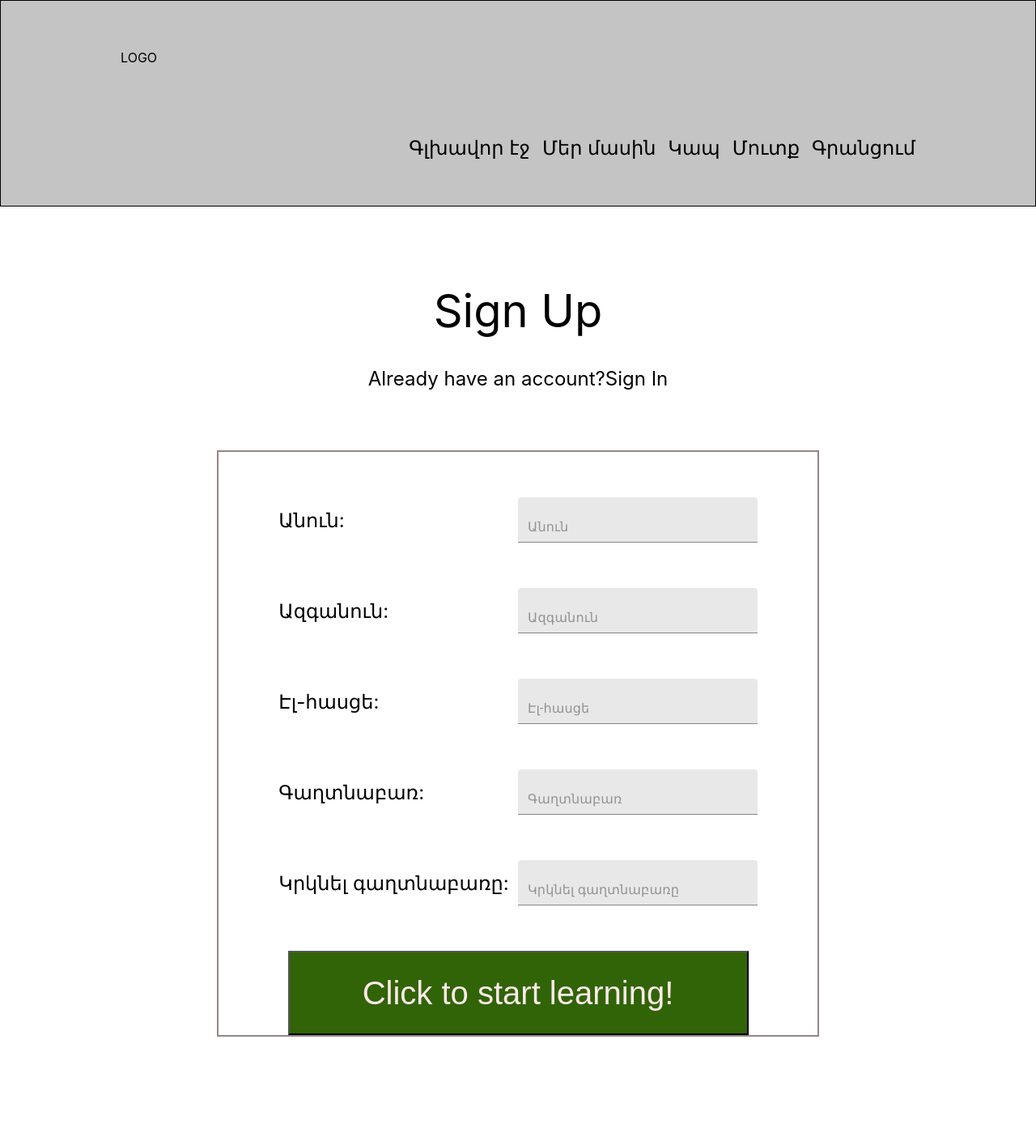
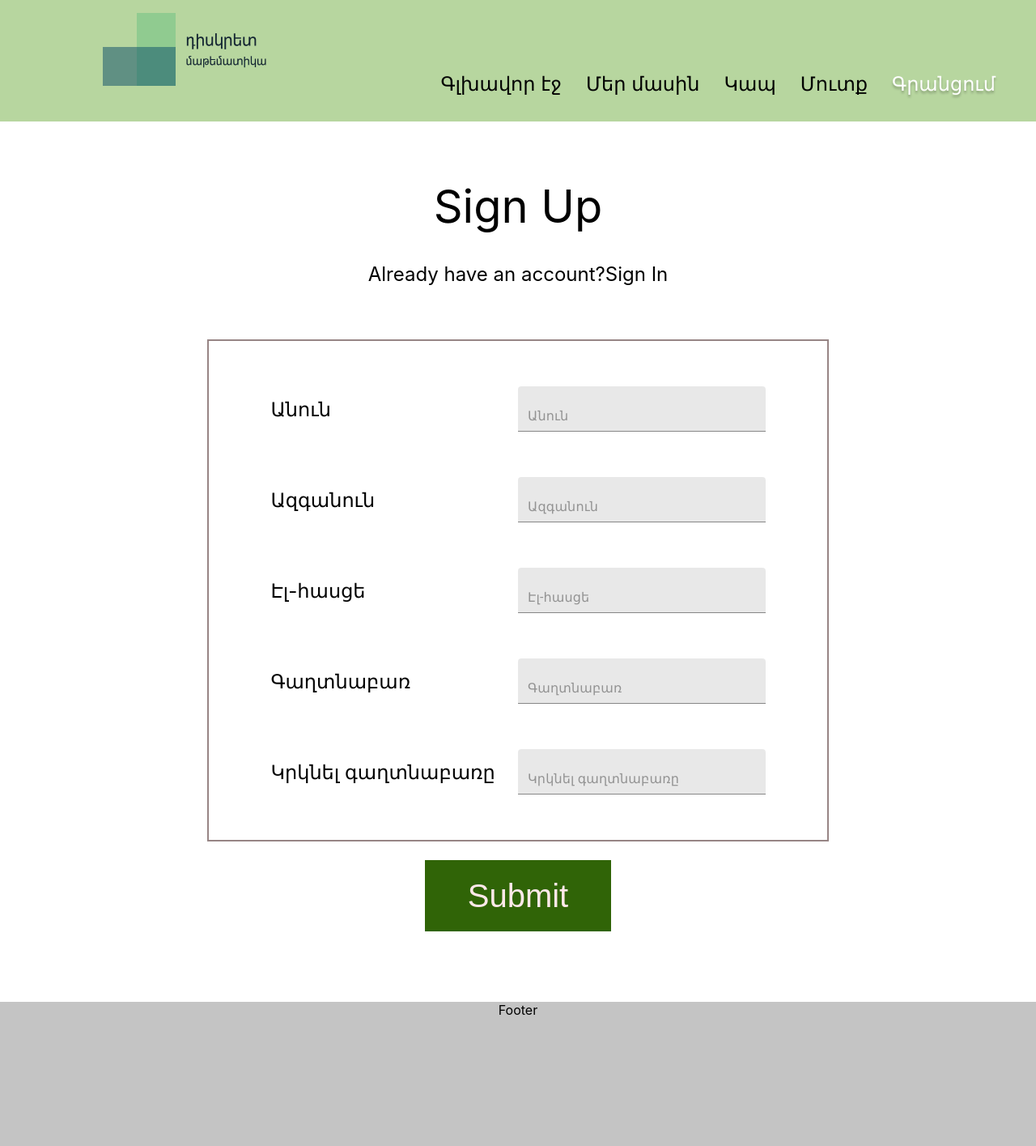
Before and after one commit to NatNatali/discrete-client, a React (Create React App) app: page /sign-up in a window 1280 px wide. Shown: the top 1415 px of the page at 81% size. Built offline with nearby package versions, Linux system fonts and the light colour scheme.

Commit message:
fix(Header): Change the color, add logo and styles for selected item

```diff
--- a/src/Shared/Button/index.js
+++ b/src/Shared/Button/index.js
@@ -3,7 +3,7 @@ import './index.scss'
 
 const Button = () => {
     return <div className='button-container'>
-            <button>Click to start learning!</button>
+            <button type='submit' name='submit'>Submit</button>
         </div>
 }
 
--- a/src/Shared/Button/index.scss
+++ b/src/Shared/Button/index.scss
@@ -1,10 +1,11 @@
 button {
-  width: 569px;
-  height: 104px;
+  width: 30%;
+  height: 88px;
   background-color: #306407;
+  color: #FFE9E9;
   font-size: 40px;
-  line-height: 47px;
-  color: #FFE9E9;
+  border: none;
+  outline: none;
   &:hover {
     background: #40840B;
   }
@@ -19,4 +20,5 @@ button {
 .button-container {
   display: flex;
   justify-content: center;
+  padding: 3% 0;
 }
--- a/src/components/Container/index.js
+++ b/src/components/Container/index.js
@@ -2,11 +2,7 @@ import React from 'react';
 import './index.scss';
 
 const Container = ({ children }) => {
-  return <div className='main'>
-    <div className='container'>
-      {children}
-    </div>
-  </div>
+  return <div className='main'>{children}</div>
 }
 
 export default Container;
--- a/src/components/Container/index.scss
+++ b/src/components/Container/index.scss
@@ -1,10 +1,6 @@
-$h-height: 83px;
-$f-height: 50px;
+$h-height: 150px;
+$f-height: 255px;
 $full-height: 100vh;
-
-.container {
-  padding: 24px;
-}
 
 .main {
   min-height: calc(#{$full-height} - #{$f-height} - #{$h-height});
--- a/src/components/Footer/index.scss
+++ b/src/components/Footer/index.scss
@@ -1,7 +1,6 @@
 .f-footer {
   width: 100%;
   height: 255px;
-  border: 1px solid;
   box-sizing: border-box;
   text-align: center;
   background-color: #C4C4C4;
--- a/src/components/Header/index.js
+++ b/src/components/Header/index.js
@@ -1,33 +1,42 @@
 import React from 'react';
-import { Link } from "react-router-dom";
+import {Link, useLocation} from "react-router-dom";
+import mainLogo from  '../../images/logo_transparent.png'
 import './index.scss';
 
 const Header = () => {
+
+    let location = useLocation();
+
     const menu_item = [
         {
             name: 'Գլխավոր էջ',
-            link: '/'
+            link: '/',
+            className: 'menu-item menu-item--color'
         },{
             name: 'Մեր մասին',
-            link: '/about'
+            link: '/about',
+            className: 'menu-item menu-item--color'
         },{
             name: 'Կապ',
-            link: '/contact'
+            link: '/contact',
+            className: 'menu-item menu-item-color'
         },{
             name: 'Մուտք',
-            link: '/sign-in'
+            link: '/sign-in',
+            className: 'menu-item menu-item-color'
         },{
             name: 'Գրանցում',
-            link: '/sign-up'
+            link: '/sign-up',
+            className: 'menu-item menu-item-color'
         },
     ];
 
     return ( <div className='h-header'>
-            <div className='h-logo'>LOGO</div>
+            <div className='h-logo'><img src={mainLogo} alt=""/></div>
             <div className='h-items-container'>
             {
                 menu_item.map((item, index) => {
-                    return <div className='menu-item' key={index}><Link to={item.link}>{item.name}</Link></div>
+                    return <div className={ location.pathname === item.link ? item.className : 'menu-item'} key={index}><Link to={item.link}>{item.name}</Link></div>
                 })
             }
             </div>
--- a/src/components/Header/index.scss
+++ b/src/components/Header/index.scss
@@ -1,49 +1,51 @@
-//.menu {
-//  display: flex;
-//  justify-content: space-between;
-//  border: 1px solid;
-//  .menu-items-container {
-//    display: flex;
-//    justify-content: space-between;
-//    padding: 30px;
-//    .menu-item {
-//      margin-right: 15px;
-//    }
-//  }
-//  .menu-logo {
-//    padding: 30px;
-//  }
-//}
-//
-//@media screen and (max-width:650px) {
-//  .menu {
-//    display: none !important;
-//  }
-//}
-//
-
 .h-header {
     width: 100%;
-    height: 255px;
-    border: 1px solid;
+    height: 150px;
     box-sizing: border-box;
-    background-color: #C4C4C4;
+    background-color: #B7D69F;;
     display: flex;
-    justify-content: space-around;
+    flex-flow: column nowrap;
+    justify-content: space-between;
 }
 
 .h-items-container {
   display: flex;
-  margin-top: 168px;
-  .menu-item a{
-    margin-left: 15px;
-    color: black;
-    text-decoration: none;
-    font-size: 24px;
-    line-height: 28px;
+  justify-content: flex-end;
+  .menu-item {
+    height: 60px;
+    &:last-child {
+      a{
+        margin-right: 50px;
+      }
+    }
+    a{
+      margin-right: 15px;
+      margin-left: 15px;
+      color: black;
+      text-decoration: none;
+      font-size: 24px;
+      line-height: 28px;
+
+    }
+  }
+}
+
+.menu-item-color {
+  a {
+    color: white !important;
+    text-shadow: 0px 3px 3px rgba(0, 0, 0, 0.25);
   }
 }
 
 .h-logo {
-  margin-top: 60px;
+  display: flex;
+  justify-content: flex-start;
+  margin-left: 100px;
+  font-size: 24px;
+  img {
+    width: 300px;
+    height: 300px;
+    position: absolute;
+    top: -89px;
+  }
 }
--- a/src/components/SignUp/index.js
+++ b/src/components/SignUp/index.js
@@ -16,7 +16,13 @@ const SignUp = () => {
 
     let location = useLocation();
     const inSignUp = location.pathname === '/sign-up'
+    const pattern = new RegExp('^(?=.{8,}$)(?=.*[a-z])(?=.*[A-Z])(?=.*[0-9])(?=.*\\W).*$')
 
+    const validatePassword = value => {
+        if (value.length) {
+            return pattern.test(value);
+        }
+    }
 
     const form_item = inSignUp ? [
         {
@@ -50,10 +56,7 @@ const SignUp = () => {
             type: 'password',
             register: register({
                 required: "Լրացրեք գաղտնաբառ",
-                minLength: {
-                    value: 8,
-                    message: "Գաղտնաբառը պետք է ունենա 8 նիշ"
-                }
+                validate: value => validatePassword(value) || 'password should contain ... and must be min 8 char'
             })
         }, {
             label: 'Կրկնել գաղտնաբառը',
@@ -66,7 +69,6 @@ const SignUp = () => {
                     value === password.current || "Ստուգեք ձեր գաղտնաբառը"
             })
         },
-
     ] : [{
         label: 'Էլ-հասցե',
         placeholder: 'Էլ-հասցե',
@@ -82,10 +84,7 @@ const SignUp = () => {
         type: 'password',
         register: register({
             required: "Լրացրեք գաղտնաբառ",
-            minLength: {
-                value: 8,
-                message: "Գաղտնաբառը պետք է ունենա 8 նիշ"
-            }
+            validate: value => validatePassword(value) || '1 uppercase, 1 lowercase, 1 number, 1 special character and must be min 8 length'
         })
     }];
 
@@ -112,27 +111,28 @@ const SignUp = () => {
                 }
             </div>
         </div>
-        <div className='empty-div' />
         <div className='form-container'>
+            <form onSubmit={handleSubmit(onSubmit)}>
                 <div className='form-content'>
-                <form onSubmit={handleSubmit(onSubmit)}>
                     {form_item.map((item, index) => {
                         return <div className='form-item-wrapper' key={index}>
-                            <div className='form-item-label'>{item.label}:</div>
-                            <div className='form-item-input'><Input
+                            <div className='form-item-label'>{item.label}</div>
+                            <div className='form-item-input'>
+                                <Input
                                     placeholder={item.placeholder}
                                     variant='filled'
                                     name={item.name}
                                     type={item.type}
-                                ref={item.register}
-                            /></div>
+                                    inputRef={item.register}
+                                />
+                                {errors[item.name] && <span>{errors[item.name].message}</span>}
+                            </div>
                         </div>
                     })}
+                </div>
                 <Button />
             </form>
         </div>
-        </div>
-        <div className='empty-div2'/>
     </Container>
 }
 
--- a/src/components/SignUp/index.scss
+++ b/src/components/SignUp/index.scss
@@ -19,17 +19,17 @@
 .form-container {
   display: flex;
   justify-content: center;
+  padding: 5% 0;
+  form {
+    width: 60%;
+    }
   .form-content {
     border: 2px solid #978585;
-    flex-basis: 60%;
-    form {
-      width: 100%;
       .label-input {
         margin-top: 56px;
         &:last-child {
           margin-bottom: 56px;
         }
-      }
     }
     .form-item-wrapper {
       display: flex;
@@ -54,11 +54,3 @@
     }
   }
 }
-
-.empty-div {
-  height: 72px;
-}
-
-.empty-div2 {
-  height: 112px;
-}
```
Also changed, not shown: src/images/logo_transparent.png (added), 1 other file (tests, documents, lock files or other folders). Lines whose indentation alone changed are shown as unchanged.
